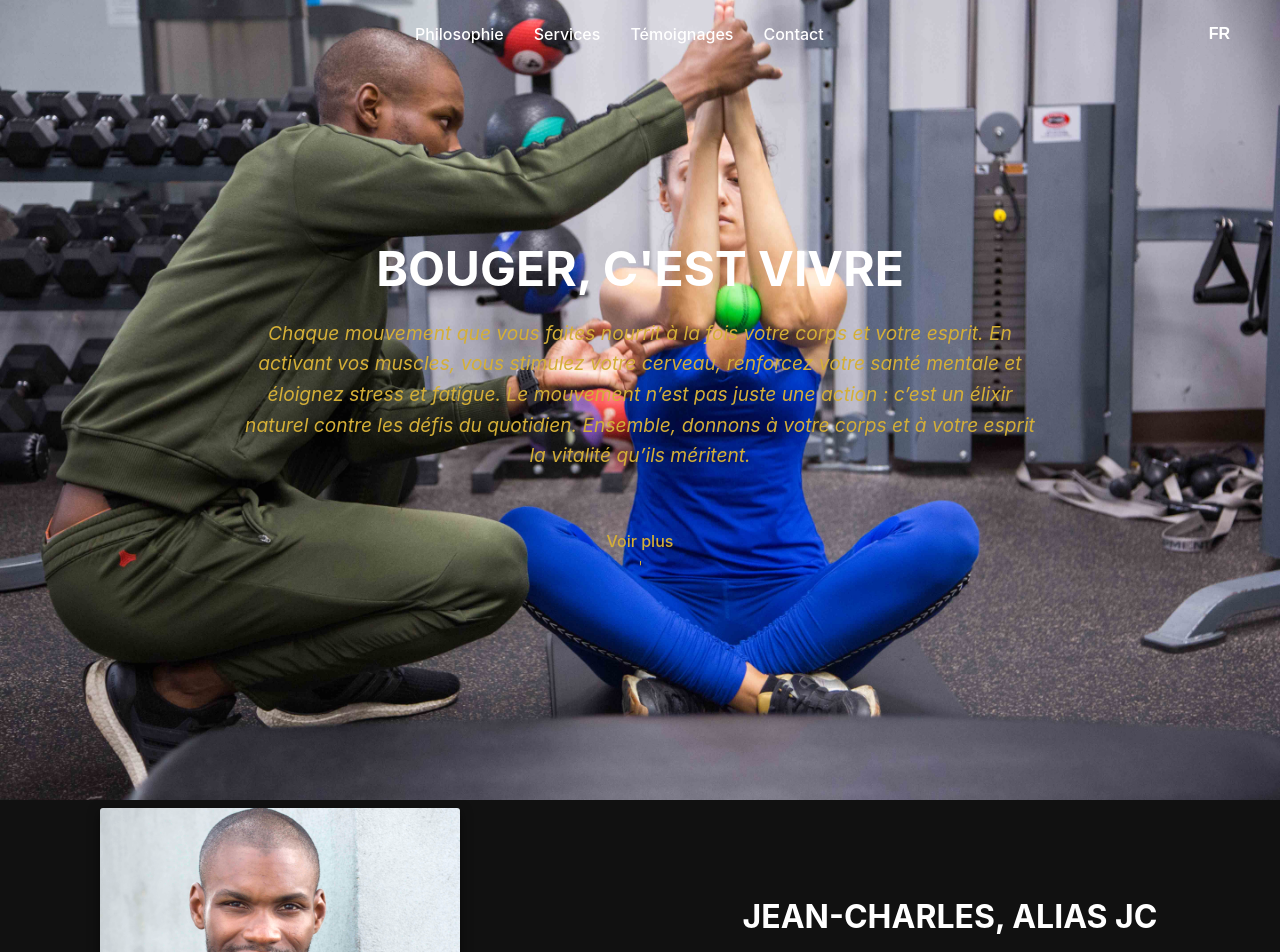
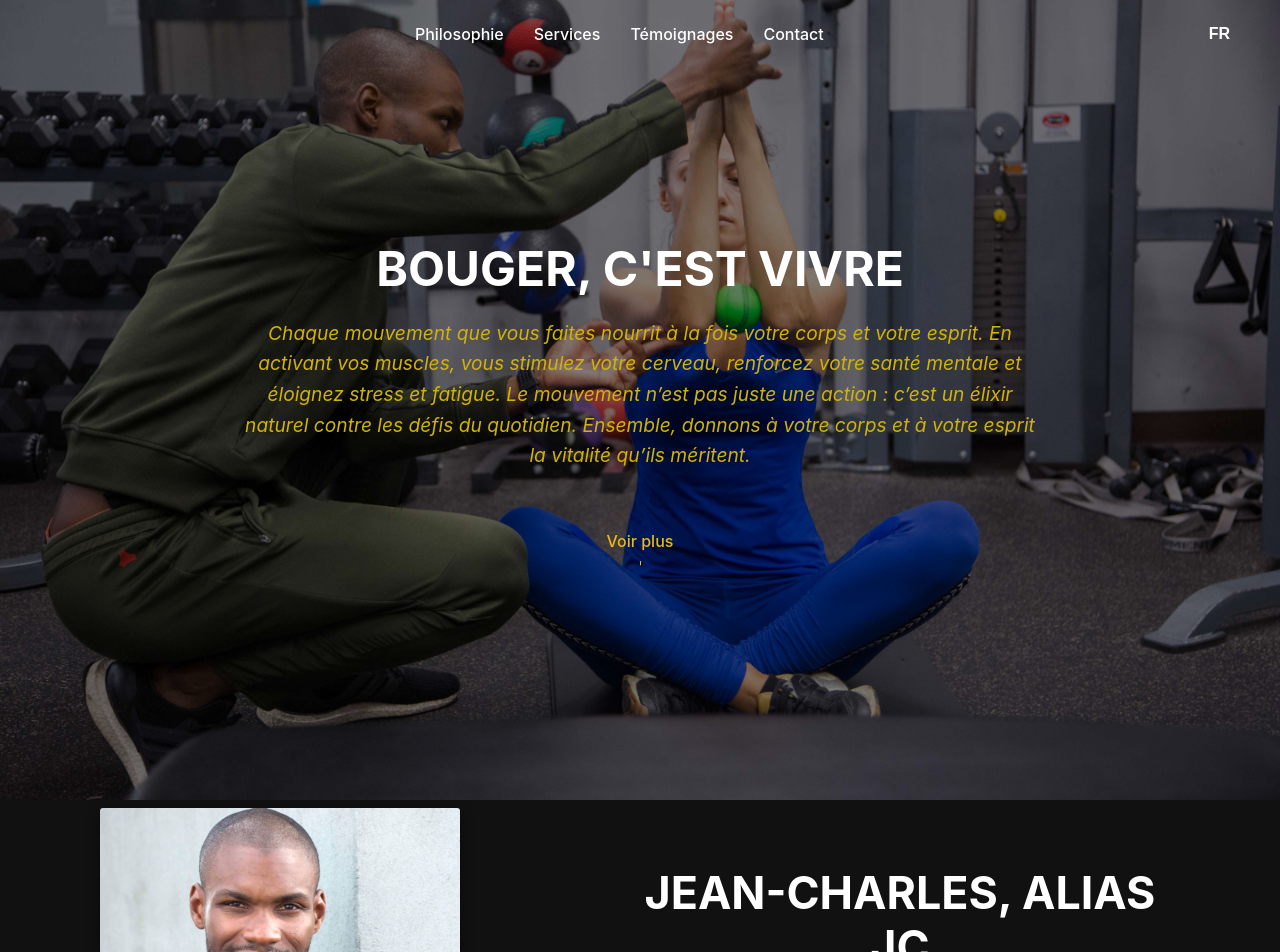
Before and after one commit to Matt0107/jctrainer, a React (Create React App) app: page / in a window 1280 px wide. Shown: the top 952 px of the page. Built offline with nearby package versions, Linux system fonts and the light colour scheme.

Commit message:
home section improved

```diff
--- a/src/components/Footer.js
+++ b/src/components/Footer.js
@@ -1,5 +1,5 @@
 import React from 'react';
-import { FiPhone, FiMail } from 'react-icons/fi';
+import { FiMail } from 'react-icons/fi';
 import { useTranslation } from 'react-i18next';
 import '../styles/Footer.css';
 
@@ -11,8 +11,6 @@ const Footer = () => {
             <div className="footer-content">
                 <div className="contact-info">
                     <h3>{t('footer.contact')}</h3>
-                    <p>{t('footer.description')}</p>
-                    <p><FiPhone className="contact-icon" /> {t('footer.phone')}</p>
                     <p><FiMail className="contact-icon" /> {t('footer.email')}</p>
                 </div>
             </div>
--- a/src/locales/fr/translation.json
+++ b/src/locales/fr/translation.json
@@ -7,9 +7,7 @@
       "contact": "Contact"
     },
     "footer": {
-      "contact": "Contact",
-      "description": "Jean-Charles, coach sportif",
-      "phone": "06 12 34 56 78",
+      "contact": "Contactez-moi",
       "email": "contact@jctrainer.com",
       "note": "© JC Trainer 2024. Tous droits réservés. Powered by Serve And Code"
     },
--- a/src/styles/HeroSection.css
+++ b/src/styles/HeroSection.css
@@ -1,4 +1,5 @@
 .hero-section {
+  position: relative;
   background-image: url('../assets/home.jpg');
   background-size: cover;
   background-position: center;
@@ -11,22 +12,37 @@
   color: #fff;
   text-align: center;
   padding: 0 20px;
+  z-index: 1; /* Assure que tout le contenu est au-dessus */
 }
 
+/* Ajout du filtre sombre sur la background image */
+.hero-section::before {
+  content: '';
+  position: absolute;
+  top: 0;
+  left: 0;
+  width: 100%;
+  height: 100%;
+  background: rgba(0, 0, 0, 0.5); /* Couleur noire semi-transparente */
+  z-index: -1; /* Place le filtre derrière le contenu */
+}
+
+/* Titre principal */
 .hero-section h1 {
   font-size: 3em;
   font-weight: bold;
   text-transform: uppercase;
-  margin-bottom: 20px; /* Ajout d'espace sous le titre */
+  margin-bottom: 20px;
 }
 
+/* Paragraphe sous le titre */
 .hero-section p.hero-description {
   font-size: 1.2em;
   font-style: italic;
-  color: #D4AF37; /* Doré pour le texte inspirant */
   line-height: 1.6;
   max-width: 800px;
-  margin: 0 auto 40px auto; /* Centre le paragraphe */
+  margin: 0 auto 40px auto; /* Centrage et espacement */
+  color: #d0b20b; /* Couleur dorée pour le texte */
 }
 
 /* Scroll Indicator */
@@ -35,7 +51,7 @@
   flex-direction: column;
   align-items: center;
   margin-top: 20px;
-  color: #D4AF37;
+  color: #e9b91a; /* Couleur du texte et de la ligne */
   font-size: 1em;
   font-weight: 500;
   cursor: pointer;
@@ -48,7 +64,7 @@
 .scroll-line {
   width: 2px;
   height: 40px;
-  background-color: transparent; /* Rendre le fond transparent */
+  background-color: transparent;
   position: relative;
   overflow: hidden;
 }
@@ -57,18 +73,18 @@
   content: '';
   position: absolute;
   width: 2px;
-  height: 100%; /* Le trait couvre toute la hauteur de .scroll-line */
-  background-color: #D4AF37;
+  height: 100%;
+  background-color: #e9b91a;
   animation: scroll-down-animation 1.5s infinite linear;
 }
 
-/* Animation for the scroll line */
+/* Animation pour la ligne de défilement */
 @keyframes scroll-down-animation {
   0% {
-    transform: translateY(-100%); /* Commence en haut, en dehors de la zone visible */
+    transform: translateY(-100%);
   }
   100% {
-    transform: translateY(100%); /* Descend en bas, en dehors de la zone visible */
+    transform: translateY(100%);
   }
 }
 
--- a/src/styles/PhilosophySection.css
+++ b/src/styles/PhilosophySection.css
@@ -26,17 +26,17 @@
 }
 
 .philosophy-content {
-  max-width: 500px;
+  max-width: 600px;
 }
 
 .philosophy-content h2 {
-  font-size: 2em;
+  font-size: 2.8em;
   margin-bottom: 20px;
   text-transform: uppercase;
 }
 
 .philosophy-content p {
-  font-size: 1em;
+  font-size: 1.1em;
   line-height: 1.6;
   margin-bottom: 10px;
 }
```
